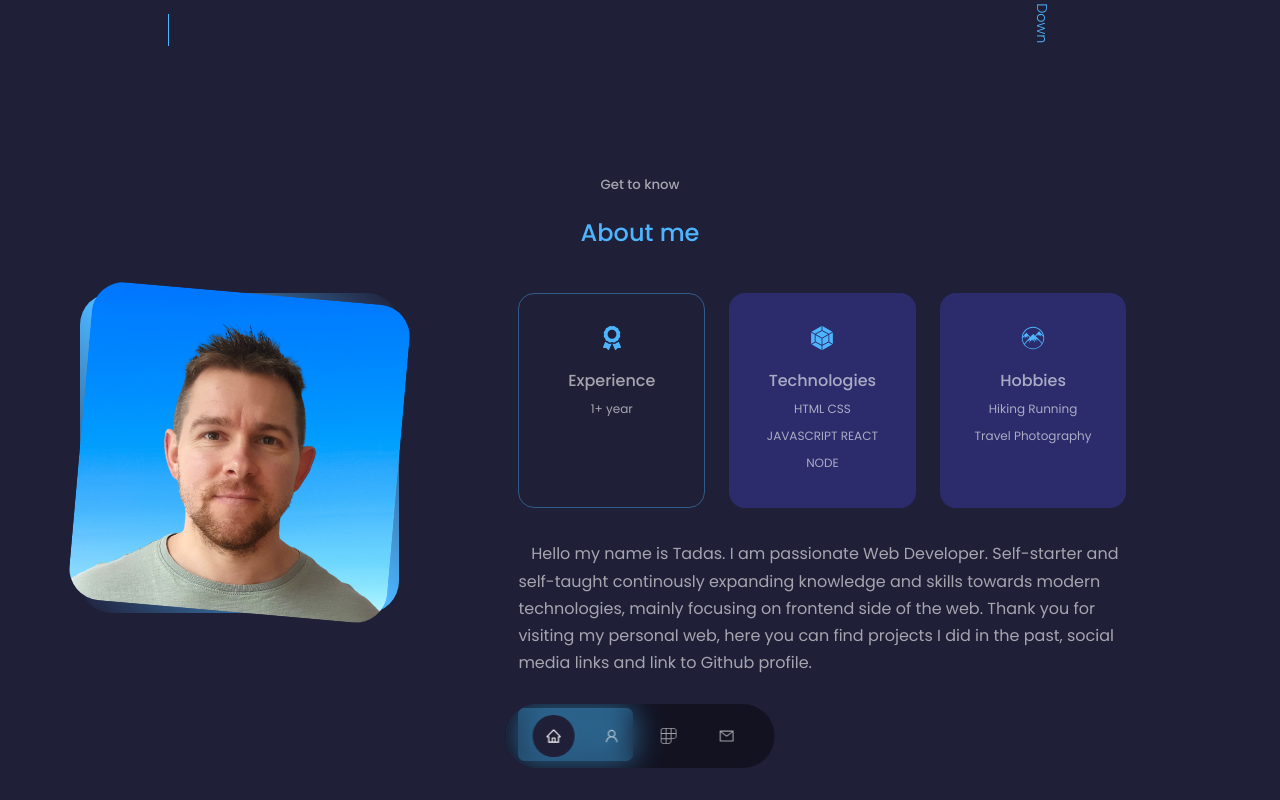
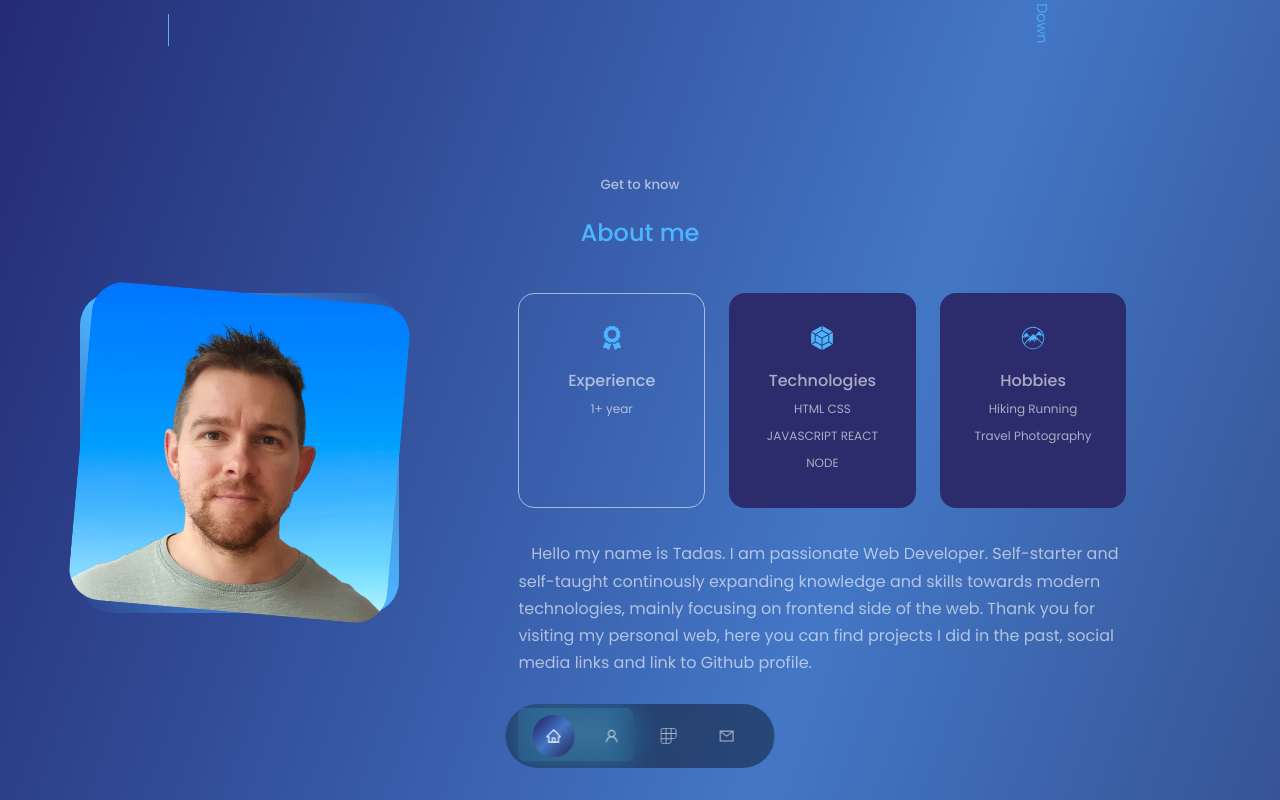
Before and after one commit to tadzyla/personal_web_2, a React (Create React App) app: page / in a window 1280 px wide. In both pictures the pointer is over the element 611 px from the left and 1106 px from the top of the page. Shown: the part 706-1506 px from the top of the page. Built offline with nearby package versions, Linux system fonts and the light colour scheme.

Commit message:
updating CV

```diff
--- a/src/components/about/about.css
+++ b/src/components/about/about.css
@@ -58,7 +58,7 @@
 
 .about_card:hover {
     background: transparent;
-    border-color: var(--color-primary-variant);
+    border-color: rgba(255, 255, 255, 0.556);
     cursor: default;
 }
 
--- a/src/components/header/CTA.jsx
+++ b/src/components/header/CTA.jsx
@@ -1,5 +1,5 @@
 import React from 'react'
-import CV from '../../assets/Tadas Zvinklys CV 2022.docx'
+import CV from '../../assets/Tadas Zvinklys CV 2022.pdf'
 
 const CTA = () => {
   return (
--- a/src/components/portfolio/portfolio.css
+++ b/src/components/portfolio/portfolio.css
@@ -34,7 +34,7 @@ h4 {
 }
 
 .portfolio_item:hover {
-    border-color: var(--color-primary-variant);
+    border-color: rgba(255, 255, 255, 0.556);
     background: transparent;
 }
 
--- a/src/index.css
+++ b/src/index.css
@@ -11,7 +11,7 @@
 }
 
 :root {
-    --color-bg: #1f1f38;
+    --color-bg: linear-gradient(to bottom right, #1d1960,#4377c6,#252150);;
     --color-bg-variant: #2c2c6c;
     --color-primary: #4db5ff;
     --color-primary-variant: rgba(77, 181, 255, 0.4);
@@ -103,9 +103,9 @@ a:hover {
 }
 
 .btn:hover {
-    background-color: var(--color-white);
+    background-color: transparent;
     color: var(--color-bg);
-    border-color: transparent;
+    border-color: #fff;
 }
 
 .btn-primary {
```
Also changed, not shown: 4 other files (tests, documents, lock files or other folders).
